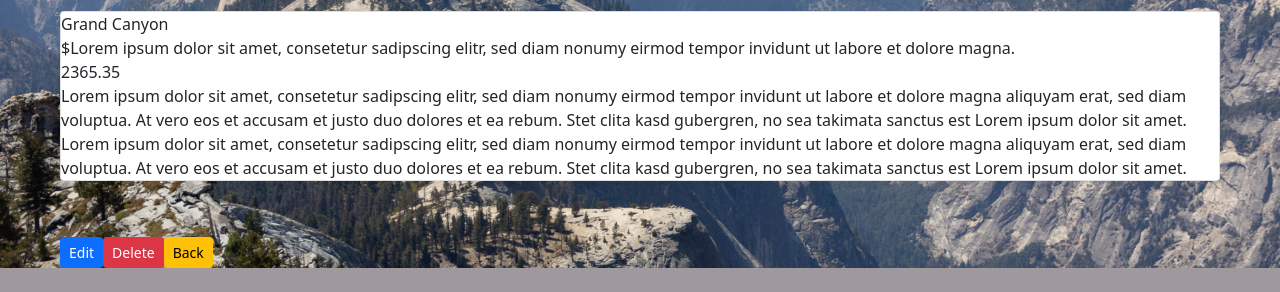
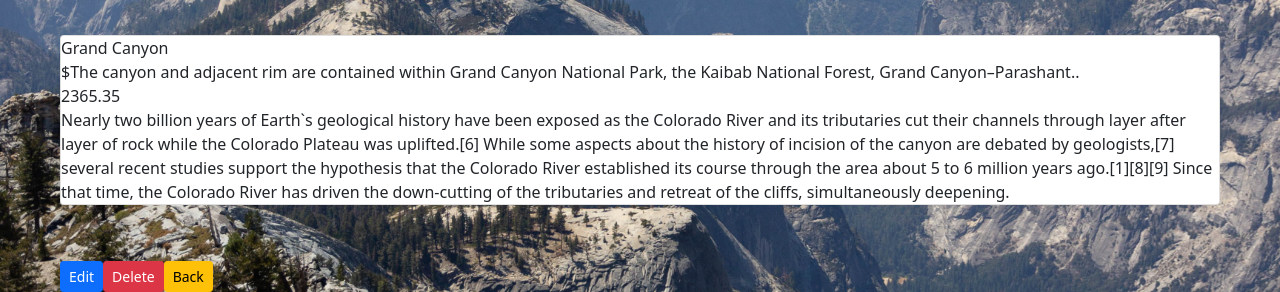
Before and after one commit to Senimtra/CF-CodeReview-12, a PHP site: page /details.php?id=1 in a window 1280 px wide. Shown: the part 1054-1346 px from the top of the page. Before the commit the page ends 1322 px from the top, so only its background shows below. Run offline with PHP 8.4, Linux system fonts and the light colour scheme; data comes from the database, SQL or seed files in the repository; some libraries are stand-ins or nearby versions.

Commit message:
add first content text + fa social media

```diff
--- /dev/null
+++ b/components/fontawesome.php
@@ -0,0 +1 @@
+<link rel="stylesheet" href="https://use.fontawesome.com/releases/v5.15.3/css/all.css" integrity="sha384-SZXxX4whJ79/gErwcOYf+zWLeJdY/qpuqC4cAa9rOGUstPomtqpuNWT9wdPEn2fk" crossorigin="anonymous">
--- a/navbar.php
+++ b/navbar.php
@@ -35,6 +35,6 @@
             funnyTask();
         </script>
     </div>
-    <div id="jokes" class="text-light sticky-top border-top border-secondary pt-1 text-center"></div>
+    <div id="jokes" class="text-light sticky-top border-top border-secondary pt-1 text-center">&nbsp;</div>
 
 </nav>
--- a/sql/sql_queries.sql
+++ b/sql/sql_queries.sql
@@ -12,9 +12,9 @@ CREATE TABLE `cr12_mounteverest_gregor`.`locations` (
 );
 
 INSERT INTO `locations` (`loc_name`, `price`, `descr_short`, `descr_long`, `longitude`, `latitude`, `loc_image`) VALUES
-('Grand Canyon', 2365.35, 'Lorem ipsum dolor sit amet, consetetur sadipscing elitr, sed diam nonumy eirmod tempor invidunt ut labore et dolore magna.', 'Lorem ipsum dolor sit amet, consetetur sadipscing elitr, sed diam nonumy eirmod tempor invidunt ut labore et dolore magna aliquyam erat, sed diam voluptua. At vero eos et accusam et justo duo dolores et ea rebum. Stet clita kasd gubergren, no sea takimata sanctus est Lorem ipsum dolor sit amet. Lorem ipsum dolor sit amet, consetetur sadipscing elitr, sed diam nonumy eirmod tempor invidunt ut labore et dolore magna aliquyam erat, sed diam voluptua. At vero eos et accusam et justo duo dolores et ea rebum. Stet clita kasd gubergren, no sea takimata sanctus est Lorem ipsum dolor sit amet.', 36.41005042304209, -113.6837406325074, 'http://shallow.codes/images_CR12/loc01_grand_canyon.jpg'),
-('Yosemite', 2779.75, 'Lorem ipsum dolor sit amet, consetetur sadipscing elitr, sed diam nonumy eirmod tempor invidunt ut labore et dolore magna.', 'Lorem ipsum dolor sit amet, consetetur sadipscing elitr, sed diam nonumy eirmod tempor invidunt ut labore et dolore magna aliquyam erat, sed diam voluptua. At vero eos et accusam et justo duo dolores et ea rebum. Stet clita kasd gubergren, no sea takimata sanctus est Lorem ipsum dolor sit amet. Lorem ipsum dolor sit amet, consetetur sadipscing elitr, sed diam nonumy eirmod tempor invidunt ut labore et dolore magna aliquyam erat, sed diam voluptua. At vero eos et accusam et justo duo dolores et ea rebum. Stet clita kasd gubergren, no sea takimata sanctus est Lorem ipsum dolor sit amet.', 37.873575066875745, -119.54840070709253, 'http://shallow.codes/images_CR12/loc02_yosemite.jpg'),
-('Yellowstone', 2595.95, 'Lorem ipsum dolor sit amet, consetetur sadipscing elitr, sed diam nonumy eirmod tempor invidunt ut labore et dolore magna.', 'Lorem ipsum dolor sit amet, consetetur sadipscing elitr, sed diam nonumy eirmod tempor invidunt ut labore et dolore magna aliquyam erat, sed diam voluptua. At vero eos et accusam et justo duo dolores et ea rebum. Stet clita kasd gubergren, no sea takimata sanctus est Lorem ipsum dolor sit amet. Lorem ipsum dolor sit amet, consetetur sadipscing elitr, sed diam nonumy eirmod tempor invidunt ut labore et dolore magna aliquyam erat, sed diam voluptua. At vero eos et accusam et justo duo dolores et ea rebum. Stet clita kasd gubergren, no sea takimata sanctus est Lorem ipsum dolor sit amet.', 44.47091626420048, -110.60502608313007, 'http://shallow.codes/images_CR12/loc03_yellowstone.jpg'),
+('Grand Canyon', 2365.35, 'The canyon and adjacent rim are contained within Grand Canyon National Park, the Kaibab National Forest, Grand Canyon–Parashant..', 'Nearly two billion years of Earth`s geological history have been exposed as the Colorado River and its tributaries cut their channels through layer after layer of rock while the Colorado Plateau was uplifted.[6] While some aspects about the history of incision of the canyon are debated by geologists,[7] several recent studies support the hypothesis that the Colorado River established its course through the area about 5 to 6 million years ago.[1][8][9] Since that time, the Colorado River has driven the down-cutting of the tributaries and retreat of the cliffs, simultaneously deepening.', 36.41005042304209, -113.6837406325074, 'http://shallow.codes/images_CR12/loc01_grand_canyon.jpg'),
+('Yosemite', 2779.75, 'Yosemite is one of the largest and least fragmented habitat blocks in the Sierra Nevada, and the park supports a diversity of..', 'The geology of the Yosemite area is characterized by granitic rocks and remnants of older rock. About 10 million years ago, the Sierra Nevada was uplifted and then tilted to form its relatively gentle western slopes and the more dramatic eastern slopes. The uplift increased the steepness of stream and river beds, resulting in the formation of deep, narrow canyons. About one million years ago, snow and ice accumulated, forming glaciers at the higher alpine meadows that moved down the river valleys. Ice thickness in Yosemite Valley may have reached 4,000 feet (1,200 m) during the early.', 37.873575066875745, -119.54840070709253, 'http://shallow.codes/images_CR12/loc02_yosemite.jpg'),
+('Yellowstone', 2595.95, 'Although Native Americans have lived in the Yellowstone region for at least 11,000 years,[11] aside from visits by mountain men..', 'Yellowstone National Park spans an area of 3,468.4 sq mi (8,983 km2),[3] comprising lakes, canyons, rivers, and mountain ranges.[10] Yellowstone Lake is one of the largest high-elevation lakes in North America and is centered over the Yellowstone Caldera, the largest supervolcano on the continent. The caldera is considered a dormant volcano. It has erupted with tremendous force several times in the last two million years.[13] Well over half of the world`s geysers[14][15] and hydrothermal features[16] are in Yellowstone, fueled by this ongoing volcanism. Lava flows and rocks from.', 44.47091626420048, -110.60502608313007, 'http://shallow.codes/images_CR12/loc03_yellowstone.jpg'),
 ('Maui', 2191.65, 'Lorem ipsum dolor sit amet, consetetur sadipscing elitr, sed diam nonumy eirmod tempor invidunt ut labore et dolore magna.', 'Lorem ipsum dolor sit amet, consetetur sadipscing elitr, sed diam nonumy eirmod tempor invidunt ut labore et dolore magna aliquyam erat, sed diam voluptua. At vero eos et accusam et justo duo dolores et ea rebum. Stet clita kasd gubergren, no sea takimata sanctus est Lorem ipsum dolor sit amet. Lorem ipsum dolor sit amet, consetetur sadipscing elitr, sed diam nonumy eirmod tempor invidunt ut labore et dolore magna aliquyam erat, sed diam voluptua. At vero eos et accusam et justo duo dolores et ea rebum. Stet clita kasd gubergren, no sea takimata sanctus est Lorem ipsum dolor sit amet.', 20.821489885834872, -156.32948070152685, 'http://shallow.codes/images_CR12/loc04_maui.jpg'),
 ('Glacier National Park', 2733.75, 'Lorem ipsum dolor sit amet, consetetur sadipscing elitr, sed diam nonumy eirmod tempor invidunt ut labore et dolore magna.', 'Lorem ipsum dolor sit amet, consetetur sadipscing elitr, sed diam nonumy eirmod tempor invidunt ut labore et dolore magna aliquyam erat, sed diam voluptua. At vero eos et accusam et justo duo dolores et ea rebum. Stet clita kasd gubergren, no sea takimata sanctus est Lorem ipsum dolor sit amet. Lorem ipsum dolor sit amet, consetetur sadipscing elitr, sed diam nonumy eirmod tempor invidunt ut labore et dolore magna aliquyam erat, sed diam voluptua. At vero eos et accusam et justo duo dolores et ea rebum. Stet clita kasd gubergren, no sea takimata sanctus est Lorem ipsum dolor sit amet.', 48.7658261806736, -113.797820797297, 'http://shallow.codes/images_CR12/loc05_glacier_national_park.jpg'),
 ('New York City', 2867.75, 'Lorem ipsum dolor sit amet, consetetur sadipscing elitr, sed diam nonumy eirmod tempor invidunt ut labore et dolore magna.', 'Lorem ipsum dolor sit amet, consetetur sadipscing elitr, sed diam nonumy eirmod tempor invidunt ut labore et dolore magna aliquyam erat, sed diam voluptua. At vero eos et accusam et justo duo dolores et ea rebum. Stet clita kasd gubergren, no sea takimata sanctus est Lorem ipsum dolor sit amet. Lorem ipsum dolor sit amet, consetetur sadipscing elitr, sed diam nonumy eirmod tempor invidunt ut labore et dolore magna aliquyam erat, sed diam voluptua. At vero eos et accusam et justo duo dolores et ea rebum. Stet clita kasd gubergren, no sea takimata sanctus est Lorem ipsum dolor sit amet.', 40.78516597560759, -73.97066018369479, 'http://shallow.codes/images_CR12/loc06_new_york_city.jpg'),
--- a/styles/styles.css
+++ b/styles/styles.css
@@ -84,4 +84,13 @@ tr {
           justify-content: flex-end;
   text-decoration: underline;
 }
+
+.btn-group {
+  display: -webkit-box;
+  display: -ms-flexbox;
+  display: flex;
+  -webkit-box-align: end;
+      -ms-flex-align: end;
+          align-items: flex-end;
+}
 /*# sourceMappingURL=styles.css.map */
--- a/styles/styles.scss
+++ b/styles/styles.scss
@@ -90,5 +90,8 @@ tr {
   text-decoration: underline;
 }
 
-.cardBtns {
+.btn-group {
+  // border: 1px solid green;
+  display: flex;
+  align-items: flex-end;
 }
```
Also changed, not shown: footer.php (+9 -1 lines), index.php (+4 -4 lines), images/flag.png (added), 1 other file.
